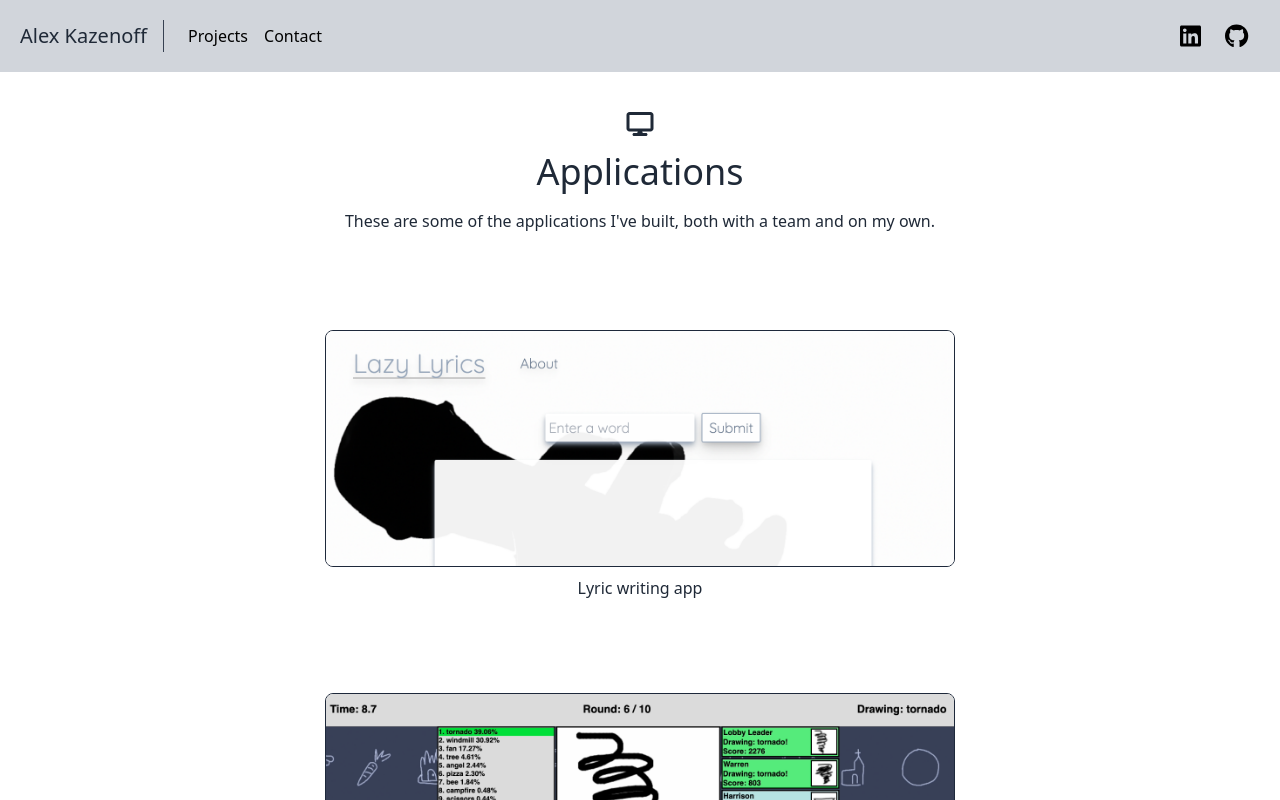
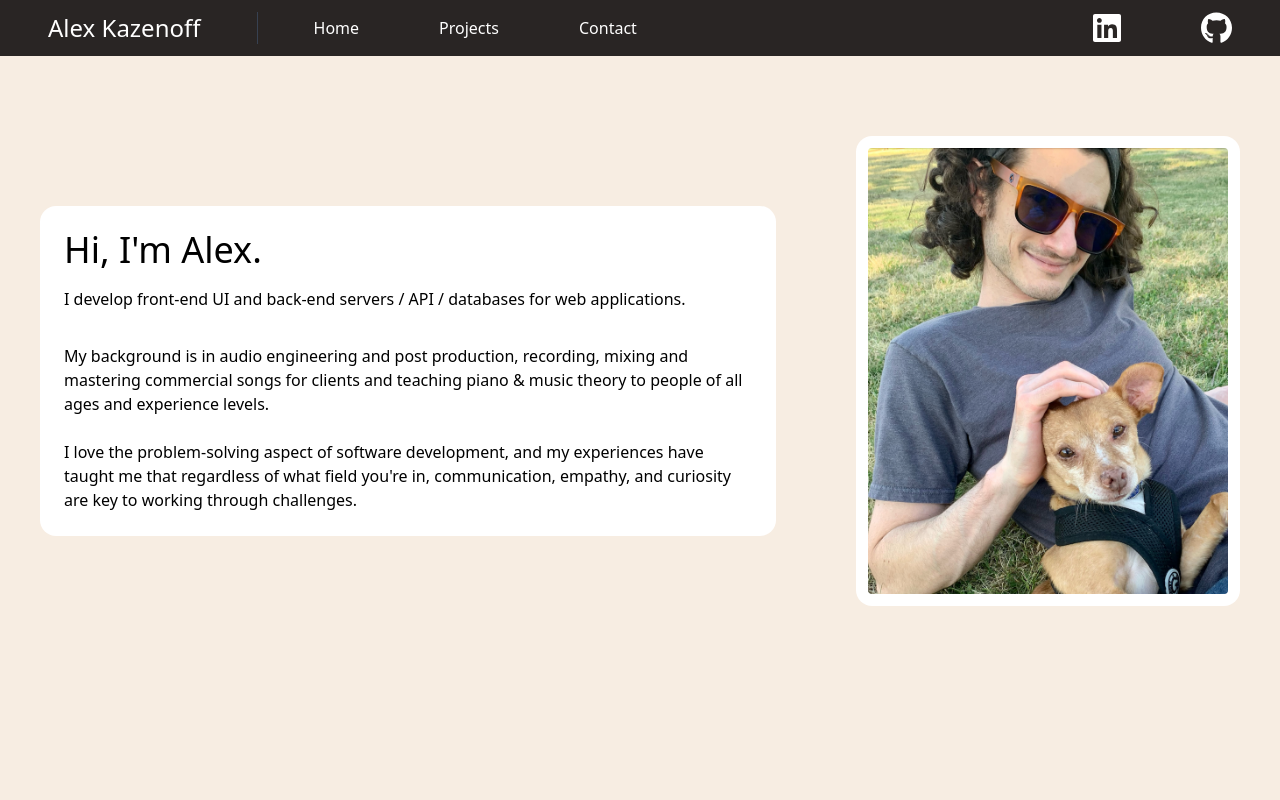
Before and after one commit to AlexKazz/portfolio-site, a React (Create React App) app: page /#/ in a window 1280 px wide. Shown: the top 800 px of the page. Built offline with nearby package versions, Linux system fonts and the light colour scheme.

Commit message:
update ui colors, add about

```diff
--- a/src/App.js
+++ b/src/App.js
@@ -8,11 +8,12 @@ import Blog from './components/Blog';
 
 function App() {
   return (
-    <div>
+    <div className='bg-custom-cream-500 h-screen'>
       <Navbar />
 
       <Routes>
-        <Route exact path='/' element={<Projects />}></Route>
+        <Route exact path='/' element={<About />}></Route>
+        <Route path='/projects' element={<Projects />}></Route>
         <Route path='/contact' element={<Contact />}></Route>
       </Routes>
 
--- a/src/components/About.jsx
+++ b/src/components/About.jsx
@@ -2,32 +2,31 @@ import React from 'react';
 
 export default function About() {
   return (
-    <section id='about'>
+    <section id='about' className='bg-custom-cream-500'>
       <div className='container mx-auto flex px-10 py-20 md:flex-row flex-col items-center'>
-        <div className='lg:flex-grow md:w-1/2 lg:pr-24 md:pr-16 flex flex-col md:items-start md:text-left mb-16 md:mb-0 items-center text-center'>
-          <h1 className='title-font sm:text-4xl text-3xl mb-4 font-medium text-white'>
+        <div className='mr-20 lg:flex-grow md:w-1/2 lg:pr-8 md:pr-16 flex flex-col md:items-start md:text-left mb-16 md:mb-0 items-center text-center bg-white rounded-2xl p-6'>
+          <h1 className='title-font sm:text-4xl text-3xl mb-4 font-medium '>
             Hi, I'm Alex.
           </h1>
           <p className='mb-8 leading-relaxed'>
             I develop front-end UI and back-end servers / API / databases for
             web applications.
           </p>
-          <div className='flex justify-center'>
-            <a
-              href='#contact'
-              className='inline-flex text-white bg-green-500 border-0 py-2 px-3 focus:outline-none hover:bg-green-600 rounded text-lg'
-            >
-              Work With Me
-            </a>
-            <a
-              href='#projects'
-              className='ml-4 inline-flex text-gray-400 bg-gray-800 border-0 py-2 px-3 focus:outline-none hover:bg-gray-700 hover:text-white rounded text-lg'
-            >
-              See My Projects
-            </a>
-          </div>
+          <p>
+            My background is in audio engineering and post production,
+            recording, mixing and mastering commercial songs for clients and
+            teaching piano & music theory to people of all ages and experience
+            levels.
+          </p>
+          <br />
+          <p>
+            I love the problem-solving aspect of software development, and my
+            experiences have taught me that regardless of what field you're in,
+            communication, empathy, and curiosity are key to working through
+            challenges.
+          </p>
         </div>
-        <div className='lg:max-w-lg lg:w-96 md:w-1/2 w-5/6'>
+        <div className='lg:max-w-lg lg:w-96 md:w-1/2 w-5/6 bg-white rounded-2xl p-3'>
           <img
             className='object-cover object-center rounded'
             // src='./alex-ernie-clipped.png'
--- a/src/components/Contact.jsx
+++ b/src/components/Contact.jsx
@@ -9,17 +9,11 @@ export default function ContactForm() {
   }
 
   return (
-    <>
-      <div className='px-5 sm:flex-nowrap flex-col'>
-        <div className='lg:w-2/3 md:w-1/2 flex justify-center flex-col m-auto w-full md:pt-8 mt-8 md:mt-0'>
+    <div className='bg-custom-cream-500 pt-3'>
+      <div className='sm:flex-nowrap flex-col bg-white rounded-2xl mx-60'>
+        <div className='lg:w-2/3 md:w-1/2 flex justify-center flex-col m-auto w-full md:pt-4 mt-8 md:mt-0 '>
           <div className='relative flex flex-wrap rounded'>
             <div className='lg:w-1/2 mt-4 lg:mt-0'>
-              <h2 className='title-font font-semibold text-gray-500 tracking-widest text-xs'>
-                LOCATION
-              </h2>
-              <p className='mt-1'>Los Angeles, CA</p>
-            </div>
-            <div className='lg:w-1/2 px-6 mt-4 lg:mt-0'>
               <h2 className='title-font font-semibold text-gray-500 tracking-widest text-xs'>
                 EMAIL
               </h2>
@@ -81,6 +75,6 @@ export default function ContactForm() {
           </button>
         </form>
       </div>
-    </>
+    </div>
   );
 }
--- a/src/components/Navbar.jsx
+++ b/src/components/Navbar.jsx
@@ -6,15 +6,21 @@ import React from 'react';
 
 export default function Navbar() {
   return (
-    <header className='bg-gray-300 md:sticky top-0 z-10'>
-      <div className='container mx-auto flex flex-wrap p-5 flex-col md:flex-row items-center'>
-        <h2 className='title-font font-medium text-xl text-gray-800 mb-4 md:mb-0'>
+    <header className='bg-stone-800 md:sticky top-0 z-10 text-white'>
+      <div className='container mx-auto flex flex-wrap p-2 flex-col md:flex-row items-center'>
+        <h2 className='title-font font-medium text-2xl md:mb-0 mx-10'>
           Alex Kazenoff
         </h2>
         <nav className='md:mr-auto md:ml-4 md:py-1 md:pl-4 md:border-l md:border-gray-700 flex flex-wrap items-center text-base justify-center'>
           <Link
             to='/'
-            className='mx-2 hover:text-white transition link link-underline'
+            className='ml-10 mr-20 hover:text-custom-cream-500 transition link link-underline'
+          >
+            Home
+          </Link>
+          <Link
+            to='/projects'
+            className='mr-20 hover:text-custom-cream-500 transition link link-underline'
           >
             Projects
           </Link>
@@ -23,7 +29,7 @@ export default function Navbar() {
           </a> */}
           <Link
             to='/contact'
-            className='mx-2 hover:text-white transition link link-underline'
+            className='hover:text-custom-cream-500 transition link link-underline'
           >
             Contact
           </Link>
@@ -35,7 +41,7 @@ export default function Navbar() {
         >
           <FontAwesomeIcon
             icon={faLinkedin}
-            className='fa-xl inline-flex items-center border-0 py-1 px-3 focus:outline-none hover:bg-white transition rounded mt-4 md:mt-0'
+            className='fa-2xl inline-flex items-center border-0 py-1 px-10 focus:outline-none transition link link-underline rounded mt-4 md:mt-0'
           />
         </a>
         <a
@@ -45,7 +51,7 @@ export default function Navbar() {
         >
           <FontAwesomeIcon
             icon={faGithub}
-            className='fa-xl inline-flex items-center border-0 py-1 px-3 focus:outline-none hover:bg-white transition rounded mt-4 md:mt-0'
+            className='fa-2xl inline-flex items-center border-0 py-1 px-10 focus:outline-none transition link link-underline rounded mt-4 md:mt-0'
           />
         </a>
       </div>
--- a/src/components/Projects.jsx
+++ b/src/components/Projects.jsx
@@ -7,14 +7,14 @@ import ToolTip from './ToolTip';
 
 export default function Projects() {
   return (
-    <section id='projects' className='text-gray-800 body-font pb-6'>
-      <div className='container px-5 py-10 mx-auto text-center lg:px-40'>
-        <div className='flex flex-col w-full mb-20'>
+    <section id='projects' className='body-font bg-custom-cream-500'>
+      <div className='container py-3 mx-auto text-center lg:px-40 w-5/6'>
+        <div className='flex flex-col w-full mb-3 bg-white rounded-2xl p-3'>
           <FontAwesomeIcon
             icon={faDisplay}
             className='fa-xl mx-auto inline-block w-10 mb-4'
           />
-          <h1 className='sm:text-4xl text-3xl font-medium title-font mb-4 text-gray-800'>
+          <h1 className='sm:text-4xl text-3xl font-medium title-font mb-4'>
             Applications
           </h1>
           <p className='mx-auto leading-relaxed text-base'>
@@ -22,14 +22,14 @@ export default function Projects() {
             on my own.
           </p>
         </div>
-        <div className='flex flex-wrap -m-4 justify-center'>
+        <div className='flex flex-wrap justify-center bg-white rounded-2xl p-6'>
           {projects.map((project) => (
             <a
               href={project.link}
               target={'_blank'}
               rel='noreferrer'
               key={project.image}
-              className='w-2/3 m-4 p-4 hover:bg-slate-200 transition rounded-lg group'
+              className='w-2/3 m-4 p-4 hover:bg-custom-cream-500 transition rounded-lg group'
             >
               <div className='flex relative'>
                 <img
--- a/tailwind.config.js
+++ b/tailwind.config.js
@@ -1,8 +1,27 @@
 /** @type {import('tailwindcss').Config} */
+const { colors: defaultColors } = require('tailwindcss/defaultTheme');
+
+const colors = {
+  ...defaultColors,
+  ...{
+    'custom-cream': {
+      500: '#f7ede2',
+    },
+    'custom-turquoise': {
+      500: '#2D99A5',
+    },
+    'custom-red': {
+      500: '#9E5758',
+    },
+  },
+};
+
 module.exports = {
   content: ['./src/**/*.{js,jsx,ts,tsx}'],
   theme: {
-    extend: {},
+    extend: {
+      colors: colors,
+    },
   },
   variants: {
     extend: {
```
